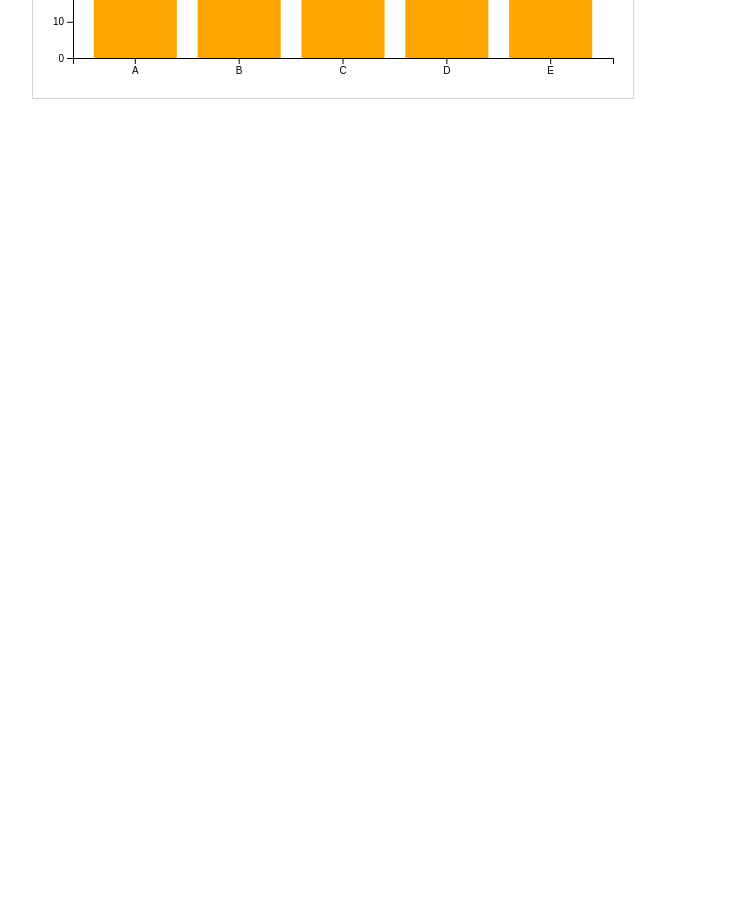
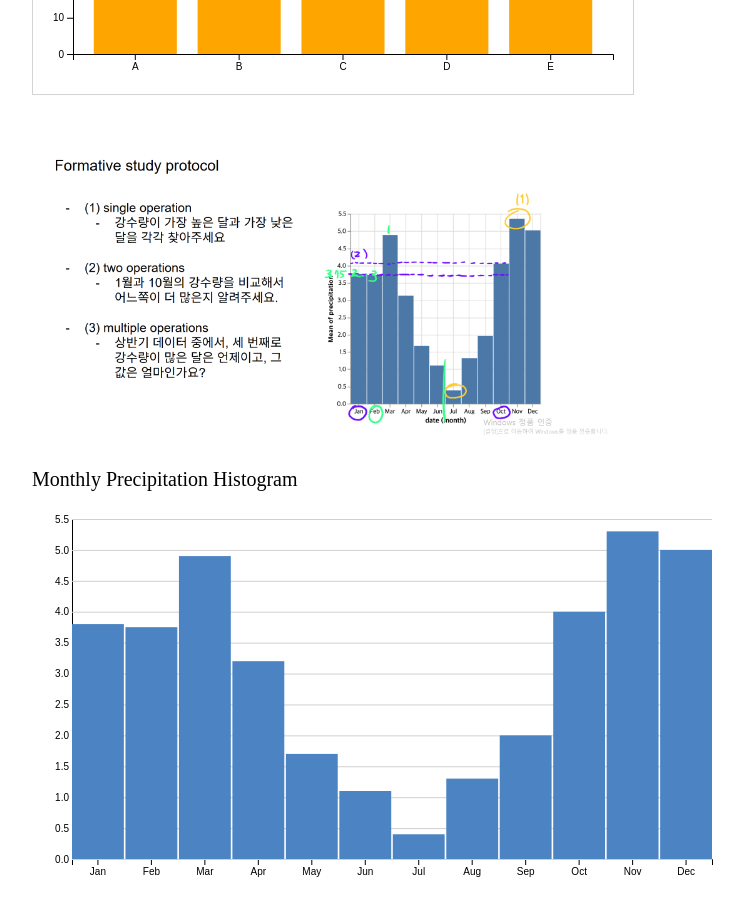
Before and after one commit to deerking0923/prj-sketch-frontend, a Next.js app: page / in a window 1280 px wide. Shown: the part 360-1276 px from the top of the page, without its empty margins (8-752 px from the left). Before the commit the page ends 800 px from the top, so only its background shows below. Built offline with nearby package versions, Linux system fonts and the light colour scheme.

Commit message:
중간 저장~

```diff
--- a/src/app/components/BarChart.js
+++ b/src/app/components/BarChart.js
@@ -17,7 +17,20 @@ export default function BarChart({
       const innerW = width  - margin.left - margin.right;
       const innerH = height - margin.top  - margin.bottom;
 
-      // 최상위 <g>
+      /* ───────────────────────────── 툴팁 DOM 생성 ─────────────────────────── */
+      const tooltip = d3
+        .select('body')                  // 필요하면 컨테이너 ref로 변경 가능
+        .append('div')
+        .style('position', 'absolute')
+        .style('pointer-events', 'none')
+        .style('padding', '4px 8px')
+        .style('background', 'rgba(0,0,0,0.75)')
+        .style('color', '#fff')
+        .style('border-radius', '4px')
+        .style('font', '12px sans-serif')
+        .style('opacity', 0);
+
+      /* ─────────────────────────── SVG & 스케일 설정 ──────────────────────── */
       const g = svg
         .attr('width',  width)
         .attr('height', height)
@@ -25,7 +38,6 @@ export default function BarChart({
         .append('g')
         .attr('transform', `translate(${margin.left},${margin.top})`);
 
-      // 스케일
       const x = d3.scaleBand()
         .domain(data.map((d) => d.category))
         .range([0, innerW])
@@ -36,14 +48,12 @@ export default function BarChart({
         .nice()
         .range([innerH, 0]);
 
-      // 축
       g.append('g')
         .attr('transform', `translate(0,${innerH})`)
         .call(d3.axisBottom(x));
-
       g.append('g').call(d3.axisLeft(y));
 
-      // 막대
+      /* ────────────────────────────── 막대 + 이벤트 ───────────────────────── */
       g.selectAll('rect')
         .data(data)
         .join((enter) =>
@@ -54,6 +64,22 @@ export default function BarChart({
             .attr('y', innerH)
             .attr('height', 0)
             .attr('fill', 'orange')
+            .on('pointerover', function (event, d) {
+              d3.select(this).attr('fill', '#ff9800');
+              tooltip
+                .style('opacity', 1)
+                .html(`<strong>${d.category}</strong>: ${d.value}`);
+            })
+            .on('pointermove', function (event) {
+              tooltip
+                .style('left', event.pageX + 12 + 'px')
+                .style('top', event.pageY - 28 + 'px');
+            })
+            .on('pointerout', function () {
+              d3.select(this).attr('fill', 'orange');
+              tooltip.style('opacity', 0);
+            })
+            // ▽ 애니메이션은 마지막에
             .call((sel) =>
               sel
                 .transition()
@@ -63,7 +89,7 @@ export default function BarChart({
             ),
         );
 
-      // 평균선
+      /* ───────────────────────── 평균선(옵션) ─────────────────────────────── */
       if (showAverage) {
         const avg = d3.mean(data, (d) => d.value);
         g.append('line')
@@ -82,6 +108,11 @@ export default function BarChart({
           .attr('font-weight', 'bold')
           .text(`평균 ${avg.toFixed(1)}`);
       }
+
+      /* ─────────────────────────── cleanup ──────────────────────────────── */
+      return () => {
+        tooltip.remove();            // 툴팁 제거
+      };
     },
     [data, width, height, showAverage],
   );
--- /dev/null
+++ b/src/app/components/Histogram.js
@@ -0,0 +1,62 @@
+'use client';
+import React from 'react';
+import { useD3 } from './useD3';
+import * as d3 from 'd3';
+
+export default function Histogram({
+  width  = 700,
+  height = 400,
+  data   = [],
+  gap    = 0.02,          // 0 ≈ 완전 밀착, 0.02~0.05 = 아주 좁은 틈
+}) {
+  const margin = { top: 20, right: 20, bottom: 40, left: 40 };
+
+  const ref = useD3(
+    (svg) => {
+      const w = width  - margin.left - margin.right;
+      const h = height - margin.top  - margin.bottom;
+
+      const g = svg
+        .attr('width',  width)
+        .attr('height', height)
+        .append('g')
+        .attr('transform', `translate(${margin.left},${margin.top})`);
+
+      /* ── 스케일 ── */
+      const x = d3.scaleBand()
+        .domain(data.map(d => d.category))
+        .range([0, w])
+        .paddingInner(gap)   // 막대 사이 틈
+        .paddingOuter(0);    // 양 끝 여백 없애기
+
+      const yMax = 5.5;
+      const y = d3.scaleLinear().domain([0, yMax]).range([h, 0]);
+
+      /* ── 축 & 그리드 ── */
+      g.append('g')
+        .attr('transform', `translate(0,${h})`)
+        .call(d3.axisBottom(x));
+      g.append('g')
+        .call(d3.axisLeft(y).tickSize(-w))
+        .selectAll('line')
+        .attr('stroke', '#d0d0d0');
+
+      /* ── 막대 (폭·좌표를 *그대로* 사용) ── */
+      g.selectAll('rect')
+        .data(data)
+        .join('rect')
+        .attr('x', d => x(d.category))
+        .attr('width', x.bandwidth())
+        .attr('y', h)
+        .attr('height', 0)
+        .attr('fill', '#4b83c3')
+        .transition()
+        .duration(800)
+        .attr('y', d => y(d.value))
+        .attr('height', d => h - y(d.value));
+    },
+    [data, width, height, gap],
+  );
+
+  return <svg ref={ref} />;
+}
--- a/src/app/page.js
+++ b/src/app/page.js
@@ -1,10 +1,14 @@
-// src/app/page.js
 'use client';
+
 import React from 'react';
-import BarChart from './components/BarChart';   // 같은 app 내부이므로 './components'
+import Image from 'next/image';
+import BarChart from './components/BarChart';
+import Histogram from './components/Histogram';
+import styles from './style/HomePage.module.css';
 
 export default function HomePage() {
-  const data = [
+  /* ── 데모 차트용 데이터 ── */
+  const demoData = [
     { category: 'A', value: 30 },
     { category: 'B', value: 80 },
     { category: 'C', value: 45 },
@@ -12,10 +16,50 @@ export default function HomePage() {
     { category: 'E', value: 20 },
   ];
 
+  /* ── 월별 강수량(근사) ── */
+  const precipData = [
+    { category: 'Jan', value: 3.8 },
+    { category: 'Feb', value: 3.75 },
+    { category: 'Mar', value: 4.9 },
+    { category: 'Apr', value: 3.2 },
+    { category: 'May', value: 1.7 },
+    { category: 'Jun', value: 1.1 },
+    { category: 'Jul', value: 0.4 },
+    { category: 'Aug', value: 1.3 },
+    { category: 'Sep', value: 2.0 },
+    { category: 'Oct', value: 4.0 },
+    { category: 'Nov', value: 5.3 },
+    { category: 'Dec', value: 5.0 },
+  ];
+
   return (
-    <main style={{ padding: '2rem' }}>
-      <h2>BarChart</h2>
-      <BarChart width={600} height={350} data={data} />
+    <main className={styles.container}>
+      {/* ① BarChart 데모 */}
+      <h2 className={styles.title}>BarChart Demo (A-E)</h2>
+      <div className={styles.chartSection}>
+        <BarChart width={600} height={350} data={demoData} />
+      </div>
+
+      {/* ② 문제 설명 이미지 */}
+      <Image
+        src="/ChartExample/Question1.png"
+        alt="Formative study prompt"
+        width={1024}
+        height={0}
+        className={styles.figure}
+        priority
+      />
+
+      {/* ③ 히스토그램 */}
+      <h2 className={styles.subtitle}>Monthly Precipitation Histogram</h2>
+      <div className={styles.chartSection}>
+        <Histogram
+          width={700}
+          height={400}
+          data={precipData}
+          gap={0.03}          /* 막대 사이 간격 */
+        />
+      </div>
     </main>
   );
 }
--- /dev/null
+++ b/src/app/style/HomePage.module.css
@@ -0,0 +1,39 @@
+/* src/app/style/HomePage.module.css */
+
+/* 전체 레이아웃 */
+.container {
+  padding: 2rem;
+}
+
+/* 제목 영역 */
+.title {
+  font-size: 1.5rem;
+  font-weight: 600;
+  margin-bottom: 1rem;
+}
+
+/* 차트 래퍼(여유 여백 등) */
+.chartWrapper {
+  margin-bottom: 1rem;   /* 바로 아래 이미지와 간격 */
+}
+
+/* 이미지 */
+.figure {
+  width: 600px;          /* 고정 가로값 */
+  max-width: 100%;       /* 화면 좁으면 축소 */
+  height: auto;          /* 비율 유지 */
+  display: block;
+}
+
+/* 기존 .container .title .chartWrapper(→ chartSection) .figure 는 그대로 두고,
+   필요하다면 아래 두 줄만 덧붙이면 된다 */
+
+.chartSection {
+  margin-bottom: 2rem;          /* 섹션 간 간격 */
+}
+
+.subtitle {
+  font-size: 1.25rem;
+  font-weight: 500;
+  margin: 0 0 0.5rem;
+}
```
Also changed, not shown: public/ChartExample/Question1.png.
